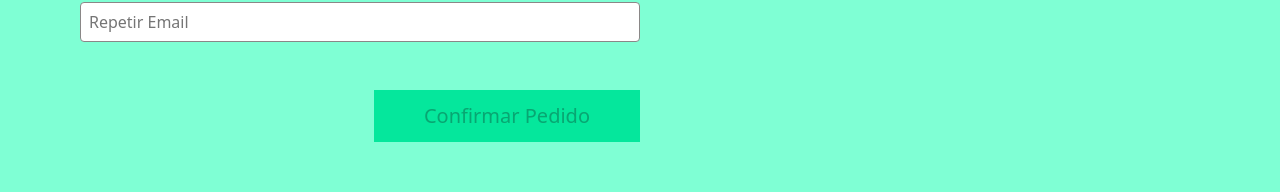
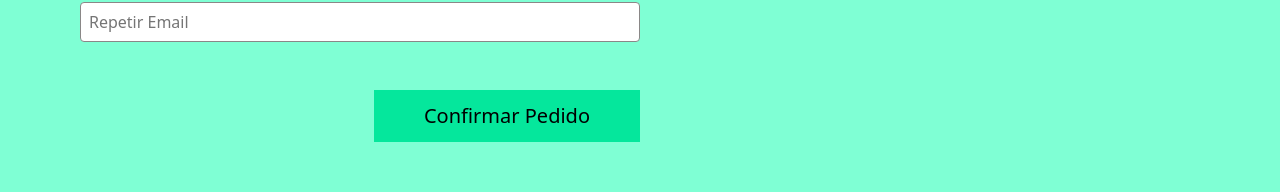
Before and after one commit to FrancisArturo/proyectoReactCoder, a React (Vite) app: page /checkout in a window 1280 px wide. Shown: the part 448-640 px from the top of the page. Built offline with nearby package versions, Linux system fonts and the light colour scheme; no server answers; the database is empty.

Commit message:
modificaciones checkout

```diff
--- a/src/components/Checkout/Checkout.jsx
+++ b/src/components/Checkout/Checkout.jsx
@@ -89,7 +89,7 @@ const Checkout = () => {
 
                   <div className="containerBotonComprar">
                   <Link to={`finish`}>
-                  <button className="botonComprar" onClick={handleOnSubmit} disabled>Confirmar Pedido</button>
+                  <button className="botonComprar" onClick={handleOnSubmit}>Confirmar Pedido</button>
                   </Link>
                 </div>
 
--- a/src/index.css
+++ b/src/index.css
@@ -263,11 +263,13 @@ button {
 .errorTrue {
   color: red;
   font-size: 1rem;
+  font-weight: 600;
   line-height: 1.75rem;
 }
 .errorFalse {
   color: red;
   font-size: 1rem;
+  font-weight: 600;
   line-height: 1.75rem;
   display: none;
 }
```
